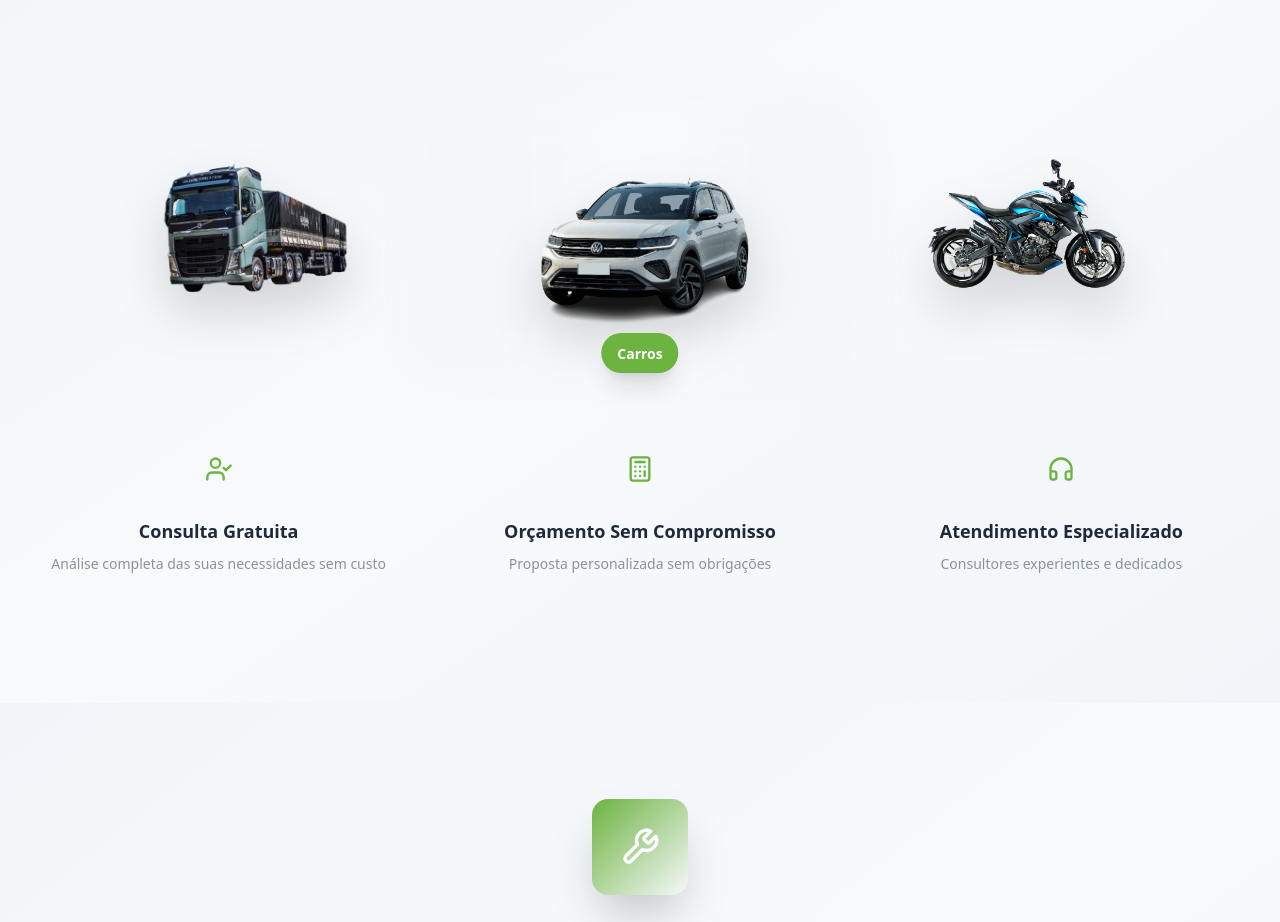
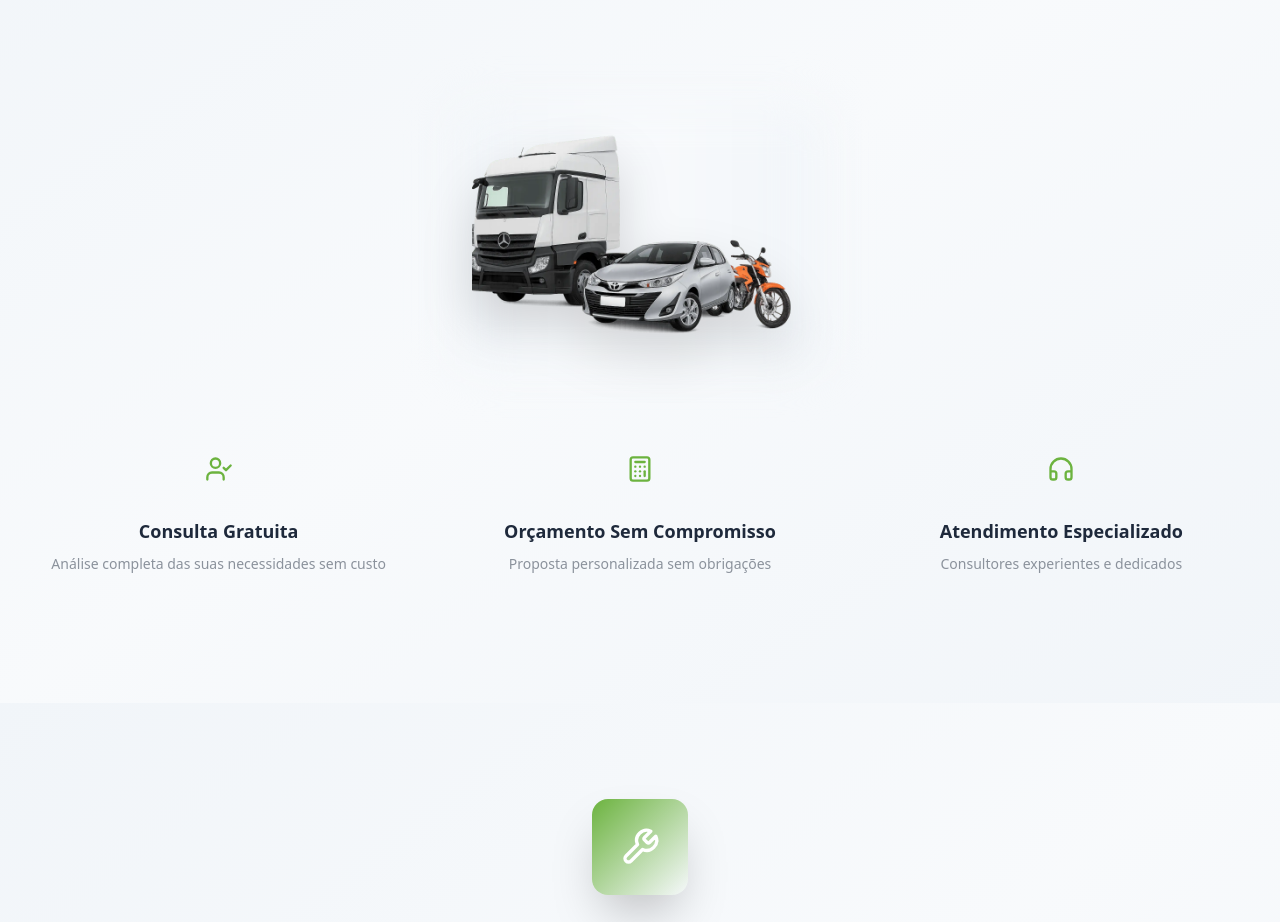
Before and after one commit to Lgd-Digital/fortegps, a React (Vite) app: page /servicos in a window 1280 px wide. Shown: the part 2461-3383 px from the top of the page. Built offline with nearby package versions, Linux system fonts and the light colour scheme.

Commit message:
nova foto veiculos

```diff
--- a/src/pages/Servicos.tsx
+++ b/src/pages/Servicos.tsx
@@ -109,27 +109,7 @@ const Servicos: React.FC = () => {
 
             {/* Vehicles Container */}
             <div className="relative flex items-center justify-center min-h-[300px] md:min-h-[400px] px-4 py-4">
-              {/* Van/Caminhão - Left */}
-              <motion.div
-                initial={{ opacity: 0, x: -100 }}
-                whileInView={{ opacity: 1, x: 0 }}
-                viewport={{ once: true }}
-                transition={{ duration: 0.8, delay: 0.5 }}
-                className="absolute left-0 md:left-8 z-10"
-              >
-                <div className="relative group">
-                  <img
-                    src="/fh.png"
-                    alt="Caminhão"
-                    className="h-32 md:h-48 w-auto object-contain drop-shadow-2xl group-hover:scale-105 transition-transform duration-500"
-                  />
-                  <div className="absolute -bottom-4 left-1/2 transform -translate-x-1/2 bg-[var(--color-bg-card)] px-3 py-1 rounded-full border border-[var(--color-border)] shadow-lg opacity-0 group-hover:opacity-100 transition-opacity duration-300">
-                    <span className="text-xs font-medium text-[var(--color-text)]">Caminhões</span>
-                  </div>
-                </div>
-              </motion.div>
-
-              {/* Carro - Center (Destaque) */}
+              {/* Veiculos - Center (Destaque) */}
               <motion.div
                 initial={{ opacity: 0, y: 50 }}
                 whileInView={{ opacity: 1, y: 0 }}
@@ -140,33 +120,10 @@ const Servicos: React.FC = () => {
                 <div className="relative group">
                   <div className="absolute -inset-4 bg-gradient-to-r from-[var(--color-brand)]/20 via-[var(--color-brand)]/10 to-[var(--color-brand)]/20 rounded-2xl blur-xl group-hover:blur-2xl transition-all duration-500"></div>
                   <img
-                    src="/vw.png"
+                    src="./veiculos.webp"
                     alt="Carro"
                     className="relative h-40 md:h-56 w-auto object-contain drop-shadow-2xl group-hover:scale-105 transition-transform duration-500"
                   />
-                  <div className="absolute -bottom-6 left-1/2 transform -translate-x-1/2 bg-[var(--color-brand)] text-white px-4 py-2 rounded-full shadow-xl">
-                    <span className="text-sm font-semibold">Carros</span>
-                  </div>
-                </div>
-              </motion.div>
-
-              {/* Moto - Right */}
-              <motion.div
-                initial={{ opacity: 0, x: 100 }}
-                whileInView={{ opacity: 1, x: 0 }}
-                viewport={{ once: true }}
-                transition={{ duration: 0.8, delay: 0.9 }}
-                className="absolute right-0 md:right-8 z-10"
-              >
-                <div className="relative group">
-                  <img
-                    src="/moto.png"
-                    alt="Moto"
-                    className="h-32 md:h-48 w-auto object-contain drop-shadow-2xl group-hover:scale-105 transition-transform duration-500"
-                  />
-                  <div className="absolute -bottom-4 left-1/2 transform -translate-x-1/2 bg-[var(--color-bg-card)] px-3 py-1 rounded-full border border-[var(--color-border)] shadow-lg opacity-0 group-hover:opacity-100 transition-opacity duration-300">
-                    <span className="text-xs font-medium text-[var(--color-text)]">Motos</span>
-                  </div>
                 </div>
               </motion.div>
             </div>
```
Also changed, not shown: public/veiculos.webp (added).
